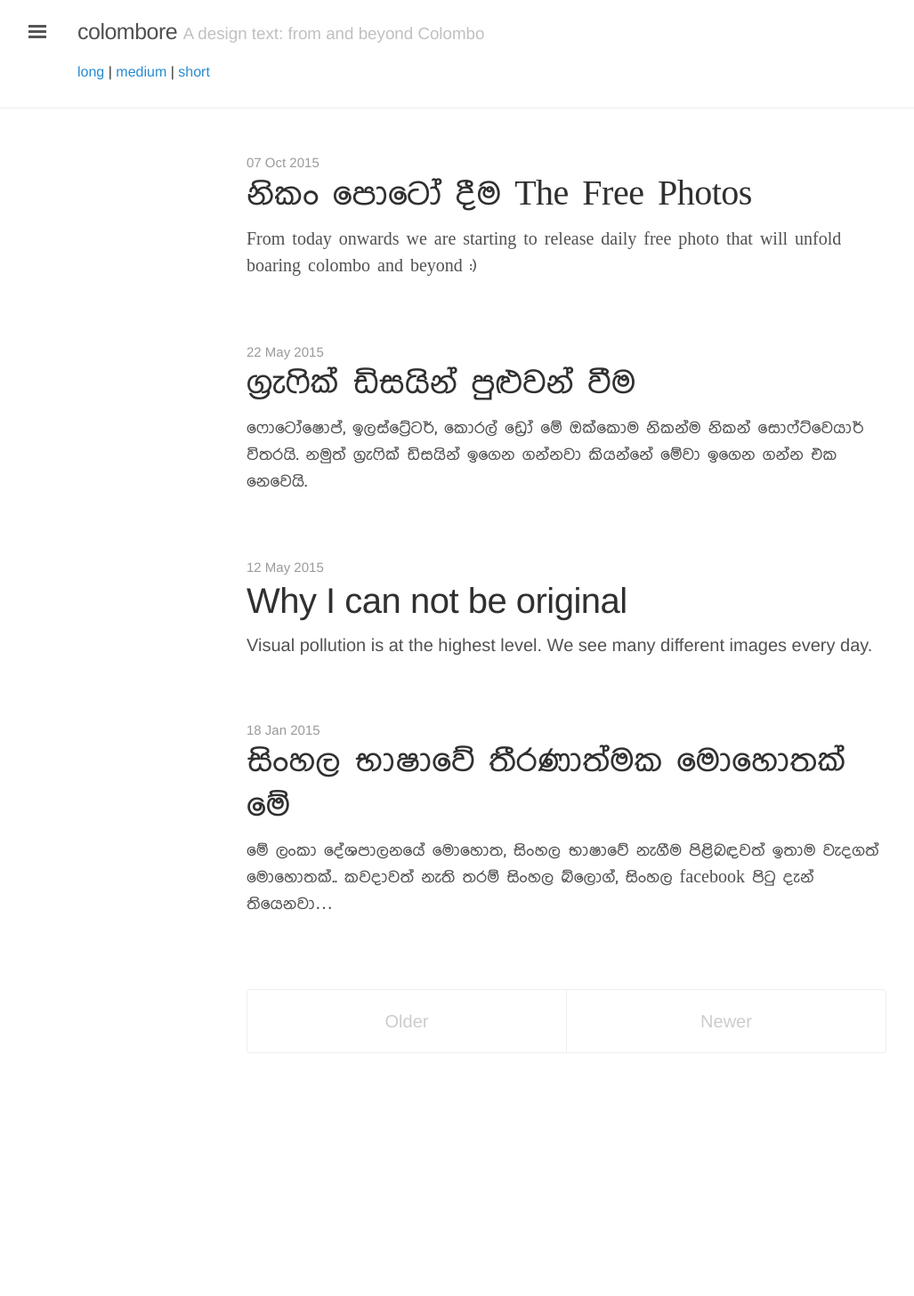
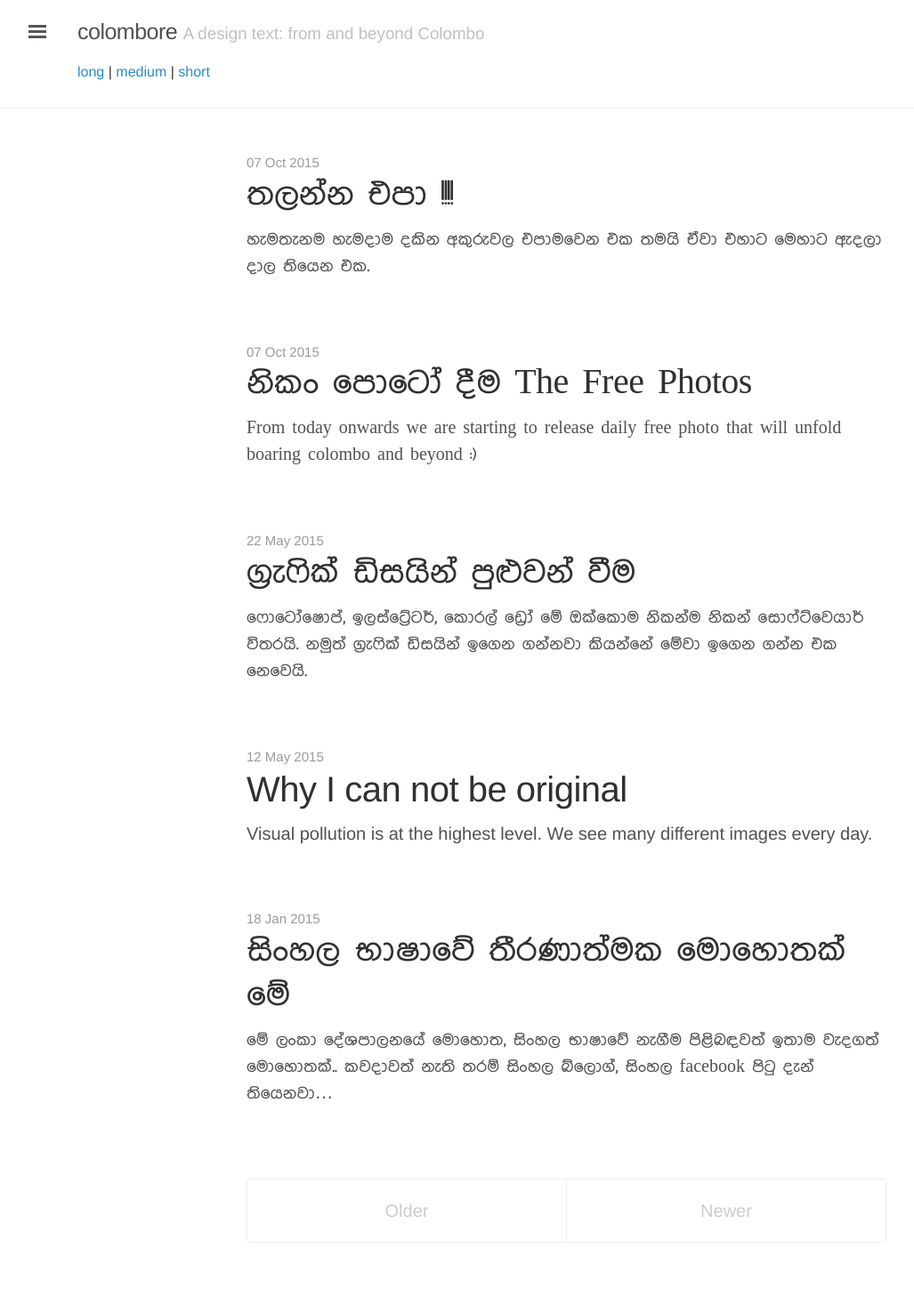
Before and after one commit to mooniak/colombore, a Jekyll site: the page built from index.html, in a window 1280 px wide. Shown: the whole page at 89% size, without its empty margins (3-1030 px from the left). Built offline with Jekyll 4.4.1, drawn with Linux system fonts in a browser that asks for light colours; the list of posts is cut into pages by our own code; before the commit the page ends 1244 px from its top, so only the background shows below that.

Commit message:
adding new articels

```diff
--- a/2015-10-07-no-font-distorsion.md
+++ b/_posts/2015-10-07-no-font-distorsion.md
@@ -1,5 +1,12 @@
 ---
-published: false
+layout: post
+title: තලන්න එපා !!!!
+category: Edition 2
+length: medium
+lang: si
+tag:
+    - Sinhala
+desc: හැමතැනම හැමදාම දකින අකුරුවල එපාමවෙන එක තමයි ඒවා එහාට මෙහාට ඇදලා දාල තියෙන එක.
 ---
 
 ##තලන්න එපා !!!!
```
Also changed, not shown: _posts/2015-10-07-free-photos.md (+2 -0 lines), _posts/2015-05-22-graphic-design.md (line endings or trailing spaces), images/bezier.png (added).
